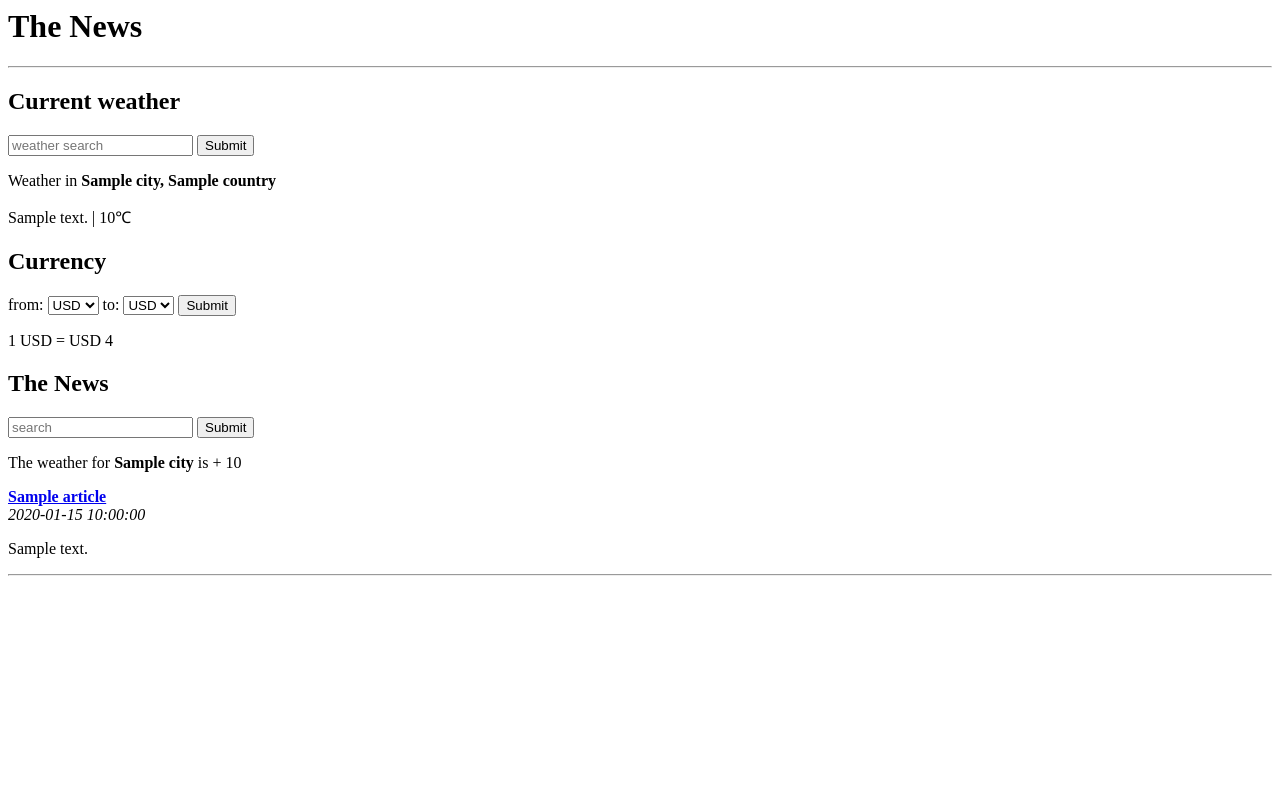
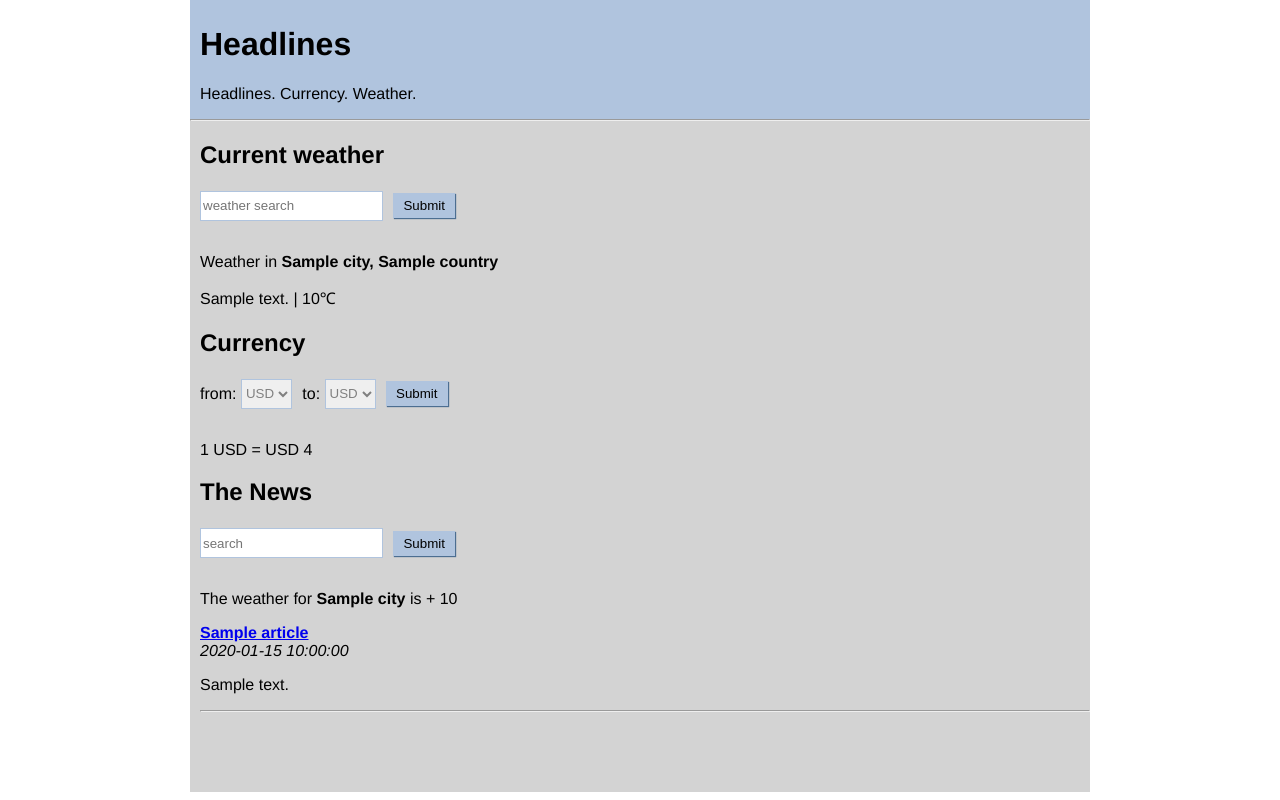
Before and after one commit to kvn219/headlines, a Flask app: template templates/home.html in a window 1280 px wide. Run offline with Flask 2, Linux system fonts and the light colour scheme; the template is opened without the code that fills it: most values are stand-ins (such as "Sample title", 1, 10 or a date in 2020).

Commit message:
refactor and add styles

```diff
--- a/headlines.py
+++ b/headlines.py
@@ -1,52 +1,39 @@
-import feedparser
-from flask import Flask, render_template
-from flask import request
-from helpers import get_weather, get_rate
+import datetime
+from flask import Flask, render_template, make_response
+from helpers import get_weather, get_rate, get_news, get_value_with_fallback
 
 app = Flask(__name__)
-
-RSS_FEEDS = {'bbc'            : 'http://feeds.bbci.co.uk/news/rss.xml',
-             'cnn'            : 'http://rss.cnn.com/rss/edition.rss',
-             'fox'            : 'http://feeds.foxnews.com/foxnews/latest',
-             'iol'            : 'http://www.iol.co.za/cmlink/1.640',
-             'fivethirtyeight': 'https://fivethirtyeight.com/all/feed'}
-
-DEFAULTS = {'publication':'bbc',
-            'city': 'London,UK',
-            'currency_from':'GBP',
-            'currency_to':'USD'}
 
 
 @app.route("/")
 @app.route("/<publication>")
-def get_news():
-    query = request.args.get("publication")
-    if not query or query.lower() not in RSS_FEEDS:
-        publication = "bbc"
-    else:
-        publication = query.lower()
-    feed = feedparser.parse(RSS_FEEDS[publication])
-    # get customized weather based on user input or default
-    city = request.args.get('city')
-    if not city:
-        city = DEFAULTS['city']
+def home():
+    publication = get_value_with_fallback("publication")
+    articles = get_news(publication)
+    city = get_value_with_fallback('city')
     weather = get_weather(city)
     # get customised currency based on user input or default
-    currency_from = request.args.get("currency_from")
-    if not currency_from:
-        currency_from = DEFAULTS['currency_from']
-    currency_to = request.args.get("currency_to")
-    if not currency_to:
-        currency_to = DEFAULTS['currency_to']
+    currency_from = get_value_with_fallback("currency_from")
+    currency_to = get_value_with_fallback("currency_to")
     rate, currencies = get_rate(currency_from, currency_to)
-    return render_template("home.html",
-                           articles=feed['entries'],
-                           weather=weather,
-                           currency_from=currency_from,
-                           currency_to=currency_to,
-                           rate=rate,
-                           currencies=sorted(currencies)
-                           )
+    # save cookies and return template
+    response = make_response(render_template(
+            "home.html",
+            articles=articles,
+            weather=weather,
+            currency_from=currency_from,
+            currency_to=currency_to,
+            rate=rate,
+            currencies=sorted(currencies))
+    )
+    expires = datetime.datetime.now() + datetime.timedelta(days=365)
+    response.set_cookie("publication", publication, expires=expires)
+    response.set_cookie("city", city, expires=expires)
+    response.set_cookie("currency_from",
+                        currency_from, expires=expires)
+    response.set_cookie("currency_to", currency_to, expires=expires)
+    return response
+
 
 if __name__ == '__main__':
     app.run(port=5000, debug=True)
--- a/helpers.py
+++ b/helpers.py
@@ -1,8 +1,10 @@
 import os
-import sys
 from dotenv import load_dotenv, find_dotenv
 import json
 import urllib
+from flask import request
+import feedparser
+from defaults import DEFAULTS, RSS_FEEDS
 
 # find .env automagically by walking up directories until it's found
 dotenv_path = find_dotenv()
@@ -27,8 +29,8 @@ def get_weather(query):
         weather = {
             "description": parsed["weather"][0]["description"],
             "temperature": parsed["main"]["temp"],
-            "city"               : parsed["name"],
-            'country'         : parsed['sys']['country']
+            "city"       : parsed["name"],
+            'country'    : parsed['sys']['country']
         }
     return weather
 
@@ -39,3 +41,16 @@ def get_rate(frm, to):
     frm_rate = parsed.get(frm.upper())
     to_rate = parsed.get(to.upper())
     return (to_rate / frm_rate, parsed.keys())
+
+
+def get_news(publication):
+    feed = feedparser.parse(RSS_FEEDS[publication])
+    return feed['entries']
+
+
+def get_value_with_fallback(key):
+    if request.args.get(key):
+        return request.args.get(key)
+    if request.cookies.get(key):
+        return request.cookies.get(key)
+    return DEFAULTS[key]
--- /dev/null
+++ b/static/styles.css
@@ -0,0 +1,42 @@
+html {
+    font-family: "Helvetica";
+    background: white;
+}
+
+body {
+    background: lightgrey;
+    max-width: 900px;
+    margin: 0 auto;
+}
+
+#header {
+    padding-top: 5;
+    background: lightsteelblue;
+}
+
+#inner-header {
+    padding-left: 10;
+}
+
+#main {
+    padding-left: 10;
+}
+
+/*Style Inputs*/
+input[type="text"], select {
+    color: grey;
+    border: 1px solid lightsteelblue;
+    height: 30px;
+    line-height:15px;
+    margin: 2px 6px 16px 0px;
+}
+input[type="submit"] {
+    padding: 5px 10px 5px 10px;
+    color: black;
+    background: lightsteelblue;
+    border: none;
+    box-shadow: 1px 1px 1px #4C6E91;
+}
+input[type="submit"]:hover{
+    background: steelblue;
+}
--- a/templates/home.html
+++ b/templates/home.html
@@ -1,10 +1,17 @@
 <html>
 <head>
     <title>Headlines</title>
+    <link rel="stylesheet" type="text/css" href="static/styles.css">
 </head>
 <body>
-<h1>The News</h1>
+<div id="header">
+    <div id="inner-header">
+        <h1>Headlines</h1>
+        <p>Headlines. Currency. Weather.</p>
+    </div>
     <hr/>
+</div>
+<div id="main">
     <h2>Current weather</h2>
 
     <form>
@@ -46,5 +53,6 @@
 
         <hr/>
     {% endfor %}
+</div>
 </body>
 </html>
```
Also changed, not shown: defaults.py (added, +8 -0 lines). Lines whose indentation alone changed are shown as unchanged.
